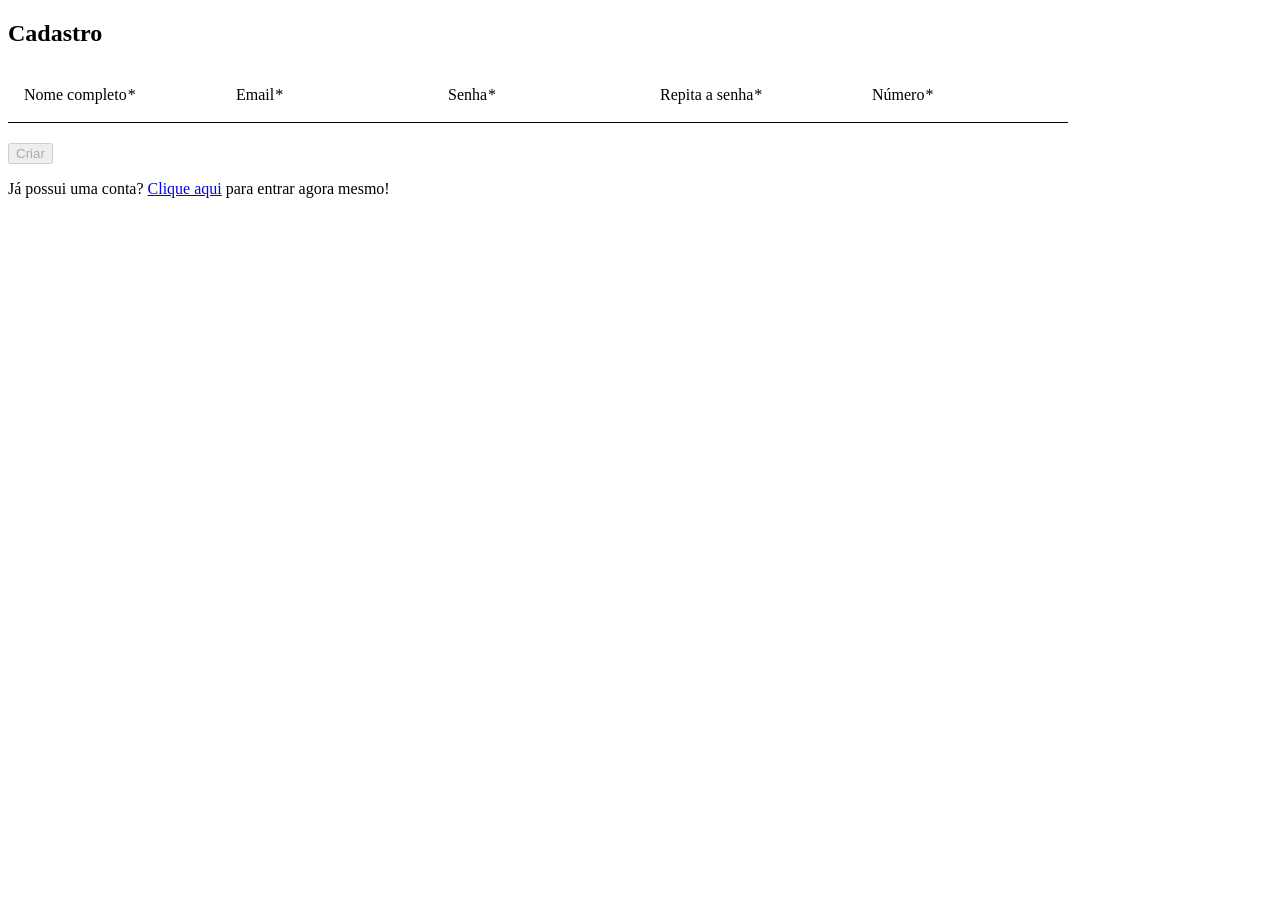
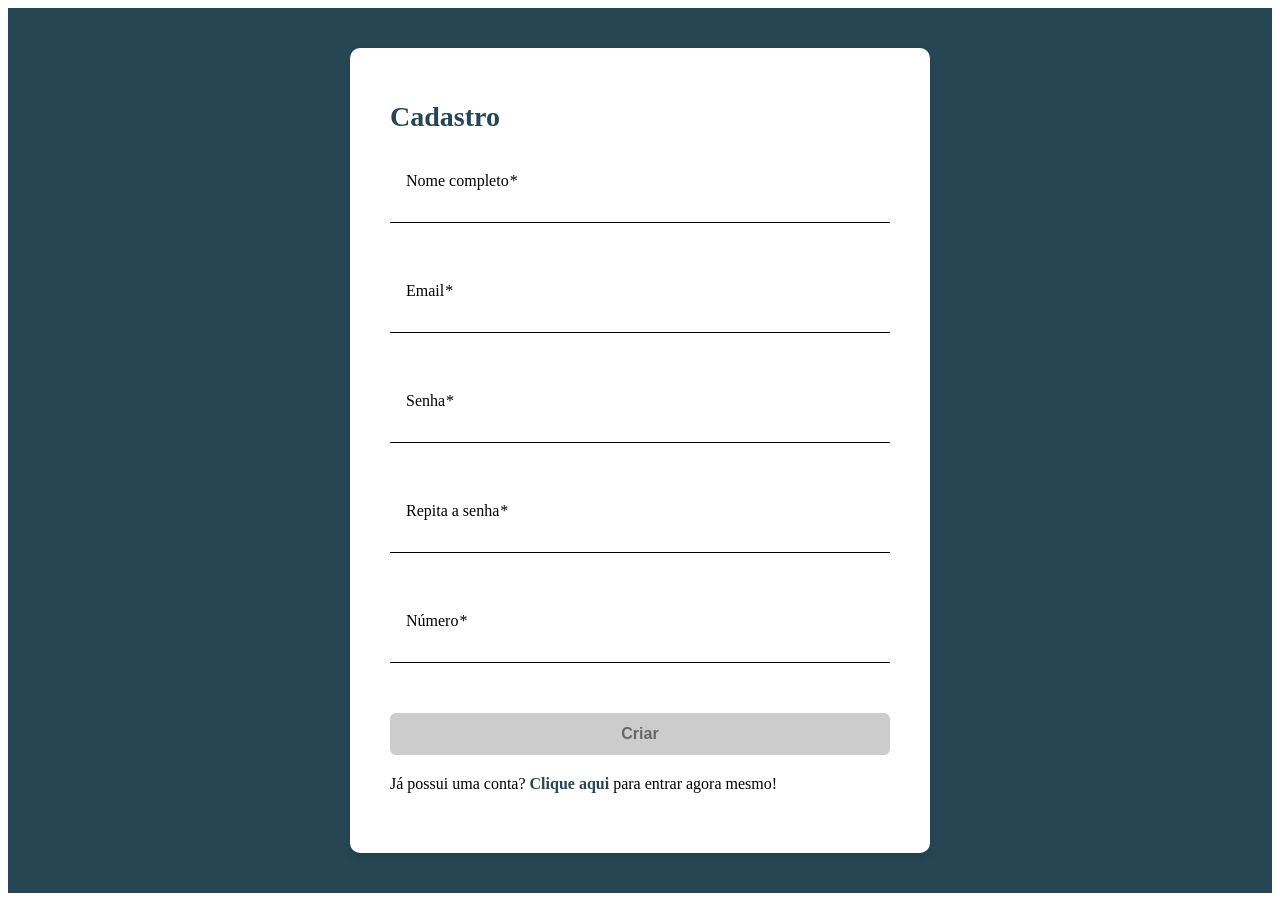
Before and after one commit to RichardPedroso/FoodCare, an Angular app in the folder projeto/frontend/: page /account/sign-up in a window 1280 px wide. Before the commit the page ends 800 px from the top, so only its background shows below. Built offline with nearby package versions, Linux system fonts and the light colour scheme.

Commit message:
feat: adicao de estilos em sign-in e sign-up

```diff
--- a/projeto/frontend/src/app/views/account/sign-in/sign-in.component.css
+++ b/projeto/frontend/src/app/views/account/sign-in/sign-in.component.css
@@ -1,187 +1,91 @@
-body {
-  font-family: Arial, sans-serif;
-  margin: 0;
-  background-color: #f2f2f2;
+.base-form {
   display: flex;
-  flex-direction: column;
+  justify-content: center;
   align-items: center;
-  color: #2a2a2a;
+  padding: 40px 20px;
+  background-color: #264653;
 }
 
-header {
-  text-align: center;
+.form {
+  background-color: white;
+  padding: 30px 40px;
+  border-radius: 10px;
+  max-width: 450px;
+  width: 100%;
+  box-shadow: 0 4px 8px rgba(0, 0, 0, 0.1);
+  text-align: left;
+}
+
+.form h2 {
+  color: #264653;
+  margin-bottom: 20px;
+  font-size: 28px;
+}
+
+.form h3 {
+  color: #2a2a2a;
+  margin-bottom: 15px;
+  font-size: 20px;
+}
+
+mat-form-field {
+  display: block;
+  width: 100%;
   margin-bottom: 20px;
 }
 
-.logo {
-  width: 80px;
-  margin: 20px;
+.mat-mdc-form-field-infix {
+  background-color: #f2f2f2;
+  padding: 10px;
+  border-radius: 4px;
 }
 
-blockquote {
-  font-size: 1.2em;
-  max-width: 600px;
-  margin: auto;
+input[matInput] {
+  padding: 10px;
+  font-size: 16px;
 }
 
-blockquote footer {
-  font-size: 0.9em;
-  color: gray;
+button[mat-raised-button] {
+  background-color: #e76f51;
+  color: white;
+  font-weight: bold;
+  padding: 12px 20px;
+  border: none;
+  border-radius: 6px;
+  font-size: 16px;
+  transition: background-color 0.3s ease;
 }
 
-main {
-  display: flex;
-  justify-content: space-around;
-  align-items: flex-start;
-  flex-wrap: wrap;
-  width: 90%;
-  gap: 40px;
-}
-
-.info {
-  background-color: #f4a261;
-  padding: 20px;
-  border-radius: 20px;
-  max-width: 400px;
-  width: 100%;
-  text-align: center;
-  color: white;
-}
-
-.options button {
-  margin: 5px;
-  padding: 10px 20px;
-  border-radius: 20px;
-  border: none;
-  background-color: #e76f51;
-  color: white;
-  cursor: pointer;
-  font-weight: bold;
-  transition: background-color 0.2s ease;
-}
-
-.options button:hover {
+button[mat-raised-button]:hover {
   background-color: #d45d3c;
 }
 
-.description {
-  margin-top: 15px;
-  background: white;
-  padding: 20px;
-  border-radius: 10px;
-  min-height: 100px;
-  color: #333;
+button[mat-raised-button]:disabled {
+  background-color: #ccc;
+  color: #666;
+  cursor: not-allowed;
 }
 
-.login {
-  background: white;
-  padding: 25px;
-  border: 1px solid #264653;
-  border-radius: 10px;
-  max-width: 300px;
-  width: 100%;
+.text-danger {
+  color: #e63946;
+  font-weight: bold;
+  font-size: 14px;
 }
 
-.login h2 {
-  color: #264653;
+.mt-2 {
+  margin-top: 8px;
 }
 
-.login form {
-  display: flex;
-  flex-direction: column;
-  gap: 10px;
+.mt-4 {
+  margin-top: 16px;
 }
 
-.login input {
-  padding: 8px;
-  border-radius: 10px;
-  border: 1px solid #ccc;
-}
-
-.login .buttons {
-  display: flex;
-  justify-content: space-between;
-}
-
-.login button {
-  padding: 8px 15px;
-  border-radius: 10px;
-  border: none;
-  background-color: #e76f51;
-  color: white;
-  cursor: pointer;
-  font-weight: bold;
-  transition: background-color 0.2s ease;
-}
-
-.login button:hover {
-  background-color: #d45d3c;
-}
-
-.login a {
-  font-size: 0.8em;
-  text-align: right;
-  color: #555;
+.mt-4 a {
+  color: #264653;
   text-decoration: none;
-}
-
-.carousel {
-  margin-top: 40px;
-  width: 90%;
-  text-align: center;
-}
-
-.slides {
-  display: flex;
-  justify-content: center;
-  gap: 20px;
-  margin: 20px 0;
-}
-
-.photos {
-  width: 120px;
-  height: 120px;
-  background-color: #ccc;
-  border-radius: 10px;
-}
-
-.pagination {
-  display: flex;
-  justify-content: center;
-  gap: 10px;
-  font-size: 1.5em;
-}
-
-.dot {
-  width: 10px;
-  height: 10px;
-  background: #aaa;
-  border-radius: 50%;
-  display: inline-block;
-}
-
-.dot.active {
-  background: #264653;
-}
-
-footer {
-  margin: 40px 0 20px 0;
-}
-
-.contact {
-  display: flex;
-  gap: 20px;
-  align-items: center;
-}
-
-.contact a {
-  text-decoration: none;
-  color: #264653;
   font-weight: bold;
 }
 
-.contact img {
-  width: 30px;
-  height: 30px;
-  filter: brightness(0) invert(0.2);
+.mt-4 a:hover {
+  text-decoration: underline;
 }
--- a/projeto/frontend/src/app/views/account/sign-up/sign-up.component.css
+++ b/projeto/frontend/src/app/views/account/sign-up/sign-up.component.css
@@ -1,110 +1,95 @@
-body {
-  font-family: Arial, sans-serif;
-  background-color: #f2f2f2;
-  margin: 0;
-  padding: 0;
-  text-align: center;
-  color: #2a2a2a;
+.base-form {
+  display: flex;
+  justify-content: center;
+  align-items: center;
+  padding: 40px 20px;
+  background-color: #264653;
+  min-height: 100vh;
 }
 
-.logo {
-  width: 100px;
-  margin: 20px;
+.form {
+  background-color: white;
+  padding: 30px 40px;
+  border-radius: 10px;
+  max-width: 500px;
+  width: 100%;
+  box-shadow: 0 4px 8px rgba(0, 0, 0, 0.1);
+  text-align: left;
 }
 
-h1 {
-  margin: 10px 0 30px;
+.form h2 {
   color: #264653;
+  margin-bottom: 20px;
+  font-size: 28px;
 }
 
-.buttons {
-  display: flex;
-  justify-content: center;
-  gap: 20px;
-  margin-bottom: 30px;
+mat-form-field {
+  display: block;
+  width: 100%;
+  margin-bottom: 20px;
 }
 
-.buttons button {
-  padding: 10px 20px;
-  border-radius: 30px;
-  border: none;
-  background: #e76f51;
-  font-size: 1em;
-  cursor: pointer;
-  font-weight: bold;
-  color: white;
-  transition: background-color 0.2s ease;
+.mat-mdc-form-field-infix {
+  background-color: #f2f2f2;
+  padding: 10px;
+  border-radius: 4px;
 }
 
-.buttons button:hover {
+input[matInput] {
+  padding: 10px;
+  font-size: 16px;
+}
+
+button[color="primary"] {
+  background-color: #e76f51;
+  color: white;
+  font-weight: bold;
+  padding: 12px 20px;
+  border: none;
+  border-radius: 6px;
+  font-size: 16px;
+  transition: background-color 0.3s ease;
+  width: 100%;
+  margin-top: 10px;
+  cursor: pointer;
+}
+
+button[color="primary"]:hover {
   background-color: #d45d3c;
 }
 
-main {
-  display: flex;
-  justify-content: center;
-  flex-wrap: wrap;
-  gap: 40px;
-  padding: 20px;
+button[color="primary"]:disabled {
+  background-color: #ccc;
+  color: #666;
+  cursor: not-allowed;
 }
 
-.form-box {
-  border: 1px solid #264653;
-  border-radius: 15px;
-  padding: 20px;
-  background: white;
-  width: 300px;
+.text-danger, mat-error {
+  color: #e63946;
+  font-weight: bold;
+  font-size: 14px;
+  margin-top: 4px;
   display: block;
-  box-shadow: 0 0 10px rgba(0,0,0,0.1);
 }
 
-.form-box h2,
-.form-box h3 {
-  margin: 10px 0;
-  color: #f4a261;
+.mt-4 {
+  margin-top: 20px;
 }
 
-.form-box label {
-  display: block;
-  text-align: left;
-  margin: 10px 0 5px;
+.mt-4 a {
+  color: #264653;
+  text-decoration: none;
   font-weight: bold;
-  color: #264653;
 }
 
-.form-box input {
-  width: 100%;
-  padding: 5px;
-  border-radius: 10px;
-  border: 1px solid #ccc;
+.mt-4 a:hover {
+  text-decoration: underline;
 }
 
-.create {
-  margin-top: 15px;
-  padding: 10px 20px;
-  border: none;
-  background-color: #e76f51;
-  color: white;
-  border-radius: 15px;
-  cursor: pointer;
-  font-weight: bold;
-  transition: background-color 0.3s ease;
-}
-
-.create:hover {
-  background-color: #d45d3c;
+.text-center {
+  text-align: center;
 }
 
 .central-description {
-  max-width: 280px;
-  text-align: left;
+  margin-top: 30px;
 }
-
-#wallpaper {
-  margin-top: 20px;
-  height: 120px;
-  background-color: #ccc;
-  border-radius: 10px;
-  background-size: cover;
-  background-position: center;
-}
```
